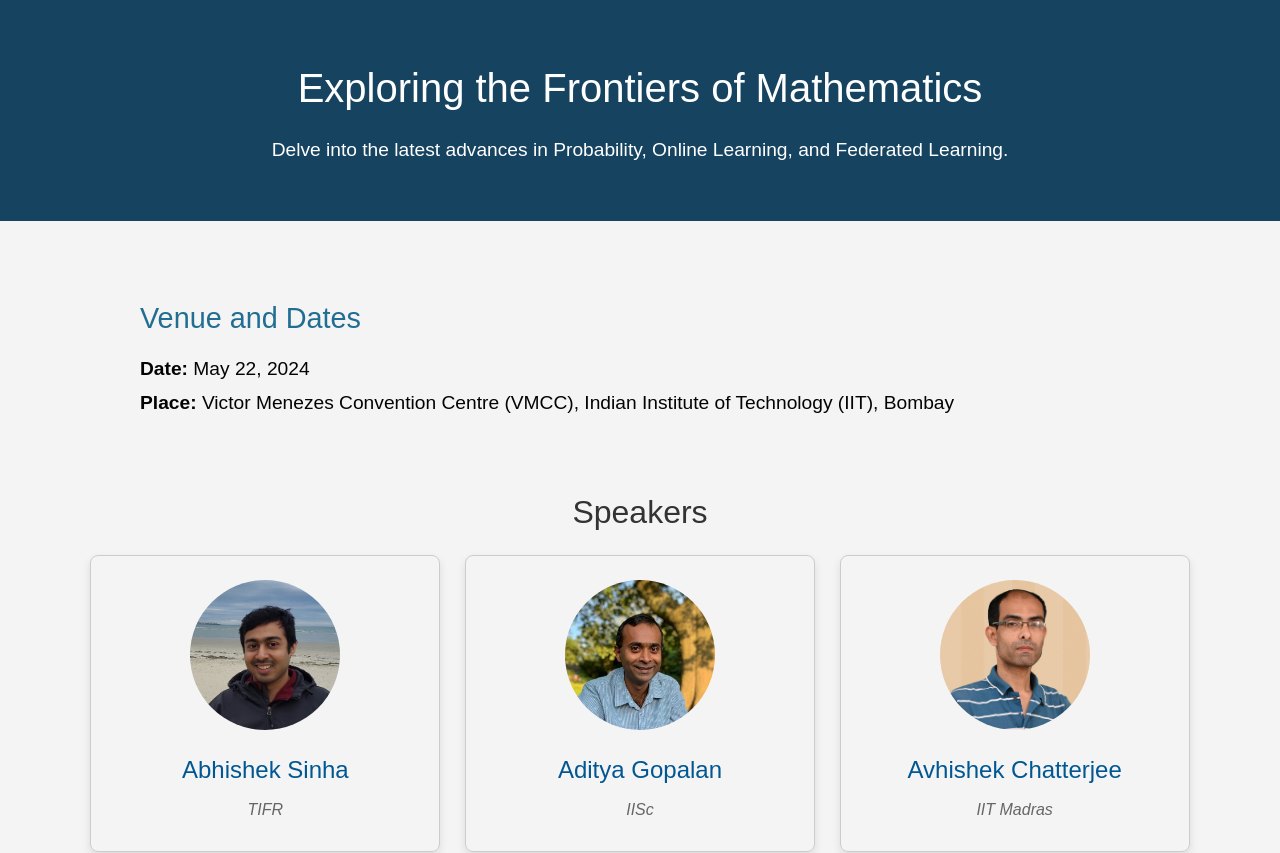
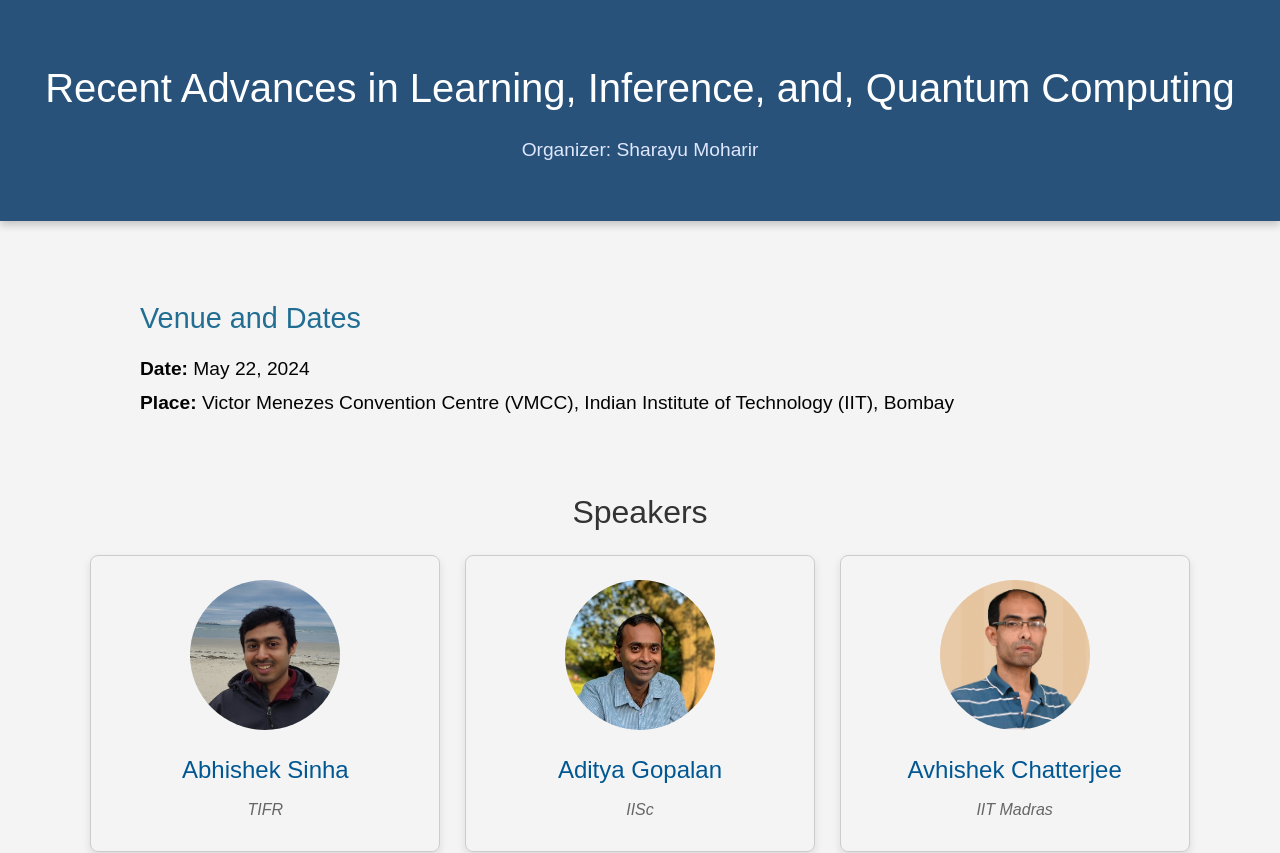
Before and after one commit to Umesh3833/WorkshopDemo, a React (Create React App) app: page / in a window 1280 px wide. Shown: the top 853 px of the page. Built offline with nearby package versions, Linux system fonts and the light colour scheme.

Commit message:
Added workshop title

```diff
--- a/src/App.css
+++ b/src/App.css
@@ -14,18 +14,22 @@ html {
 
 /* Header Section */
 .header-section {
-  background-color: #154360;
-  color: white;
+  /* background-color: #154360; */
+  background-color: #28527a;
+  color: #ffffff;
   padding: 40px 0;
   text-align: center;
+  box-shadow: 0 4px 8px rgba(0,0,0,0.2);
 }
 
 .header-section h1 {
   font-size: 2.5rem;
+  /* font-weight: bold; */
 }
 
 .header-section p.lead {
   font-size: 1.2rem;
+  color: #dfe7fd;
 }
 
 /* Venue Section */
--- a/src/Header.js
+++ b/src/Header.js
@@ -3,8 +3,8 @@ import React from 'react';
 function Header() {
   return (
     <header className="header-section">
-        <h1 className="my-4">Exploring the Frontiers of Mathematics</h1>
-        <p className="lead">Delve into the latest advances in Probability, Online Learning, and Federated Learning.</p>
+        <h1 className="my-4">Recent Advances in Learning, Inference, and, Quantum Computing</h1>
+        <p className="lead">Organizer: Sharayu Moharir</p>
     </header>
   );
 }
```
